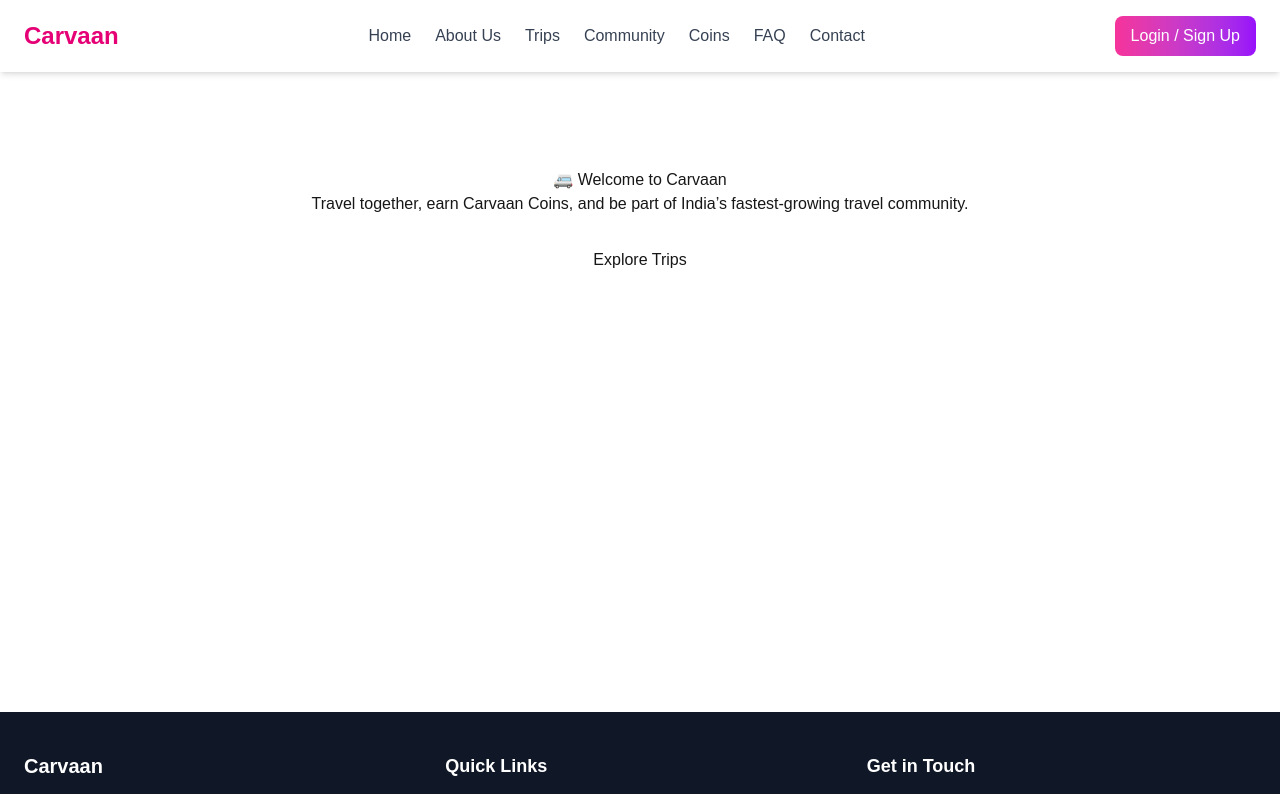
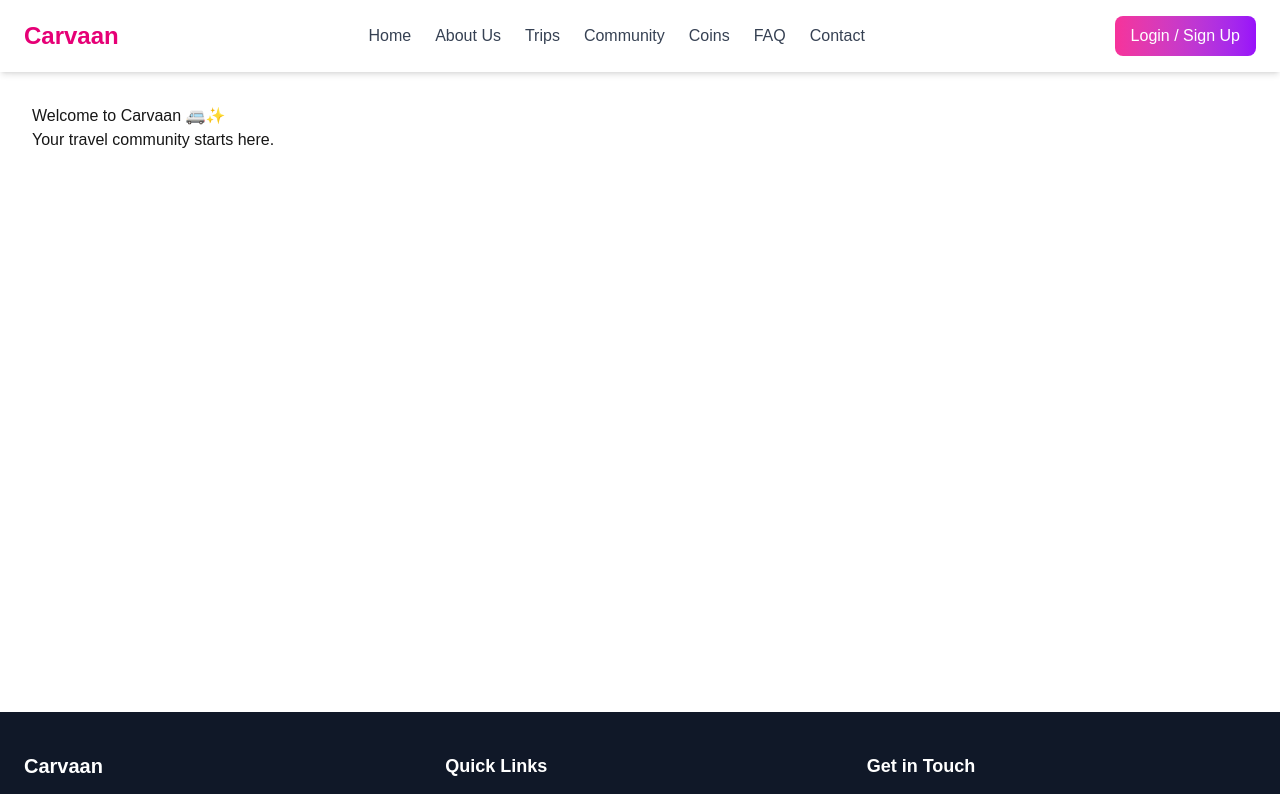
Before and after one commit to carvaangurgaon1/carvaan-website, a Next.js app in the folder carvaan-website/: page / in a window 1280 px wide. Shown: the top 794 px of the page. Built offline with nearby package versions, Linux system fonts and the light colour scheme.

Commit message:
Update page.js

```diff
--- a/carvaan-website/app/page.js
+++ b/carvaan-website/app/page.js
@@ -1,13 +1,8 @@
-export default function Home() {
+export default function HomePage() {
   return (
-    <section style={{ textAlign: "center", padding: "4rem 2rem" }}>
-      <h1>🚐 Welcome to Carvaan</h1>
-      <p>
-        Travel together, earn Carvaan Coins, and be part of India’s fastest-growing travel community.
-      </p>
-      <button style={{ padding: "1rem 2rem", marginTop: "1rem", cursor: "pointer" }}>
-        Explore Trips
-      </button>
-    </section>
+    <div>
+      <h1>Welcome to Carvaan 🚐✨</h1>
+      <p>Your travel community starts here.</p>
+    </div>
   );
 }
```
